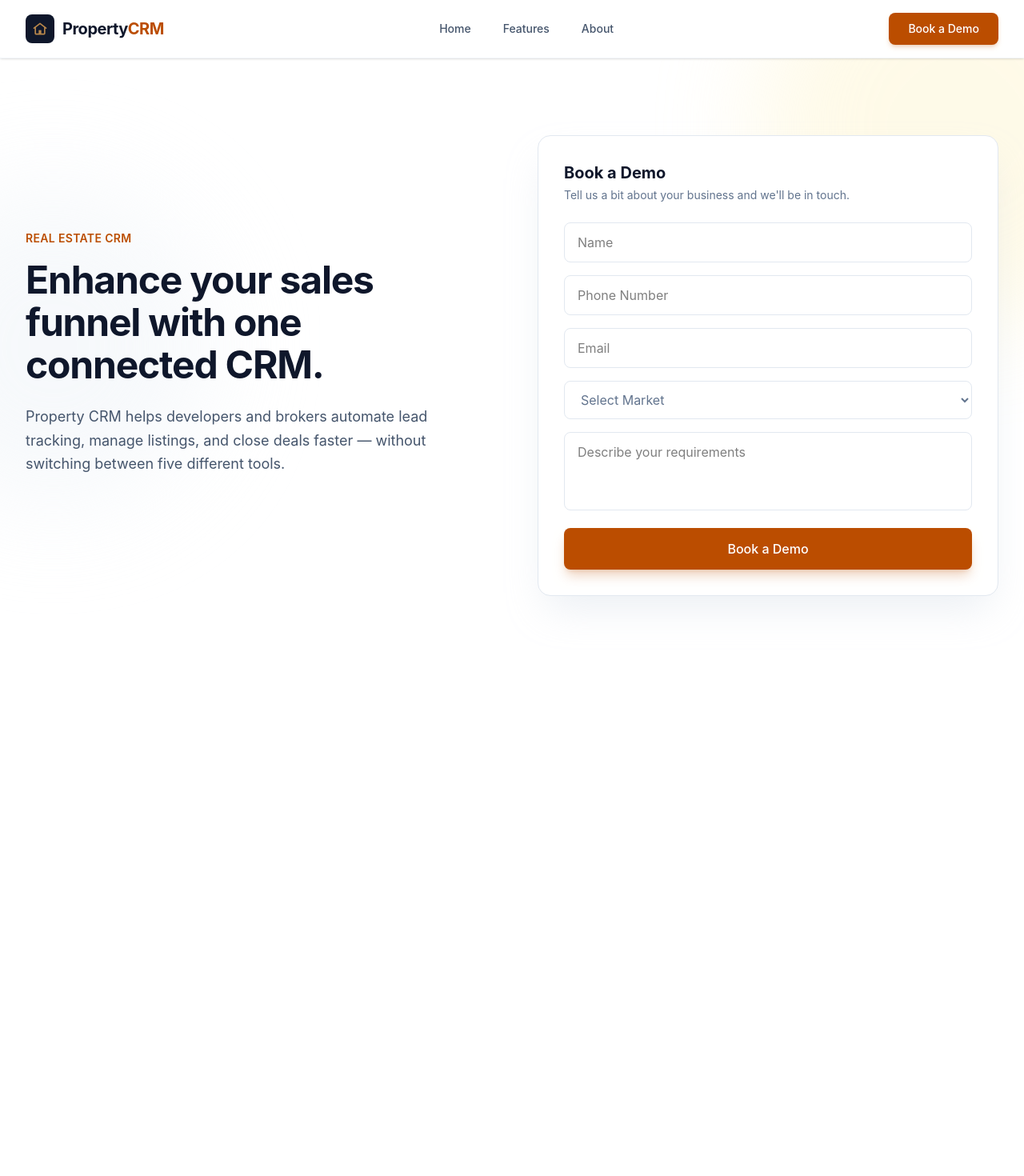
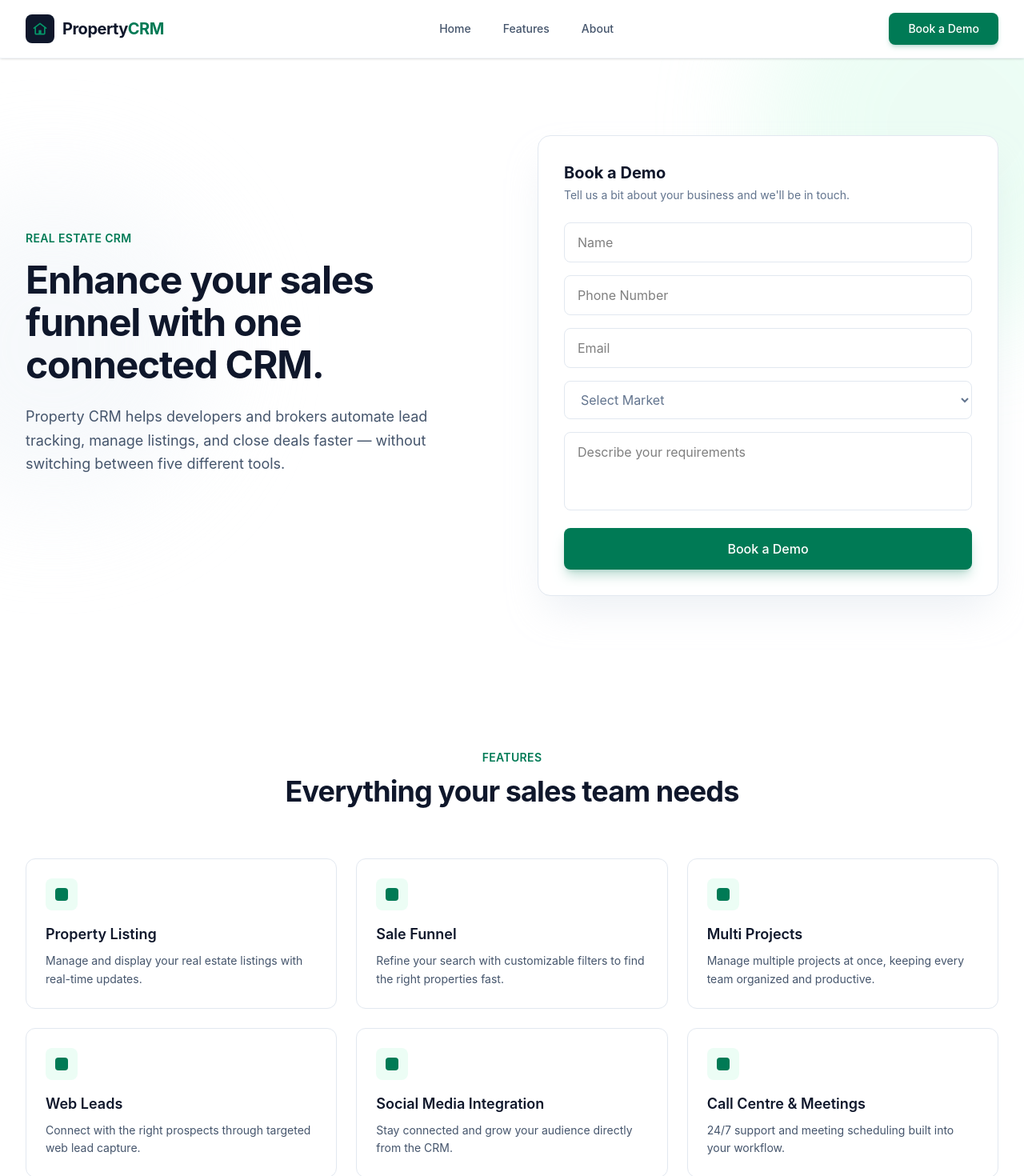
Before and after one commit to fatimaijaz404-del/propertyCRM, a React (Vite) app: page / in a window 1280 px wide. Shown: the top 1470 px of the page at 80% size. Before the commit the page ends 841 px from the top, so only its background shows below. Built offline with nearby package versions, Linux system fonts and the light colour scheme.

Commit message:
Add Features section to App

```diff
--- a/src/App.jsx
+++ b/src/App.jsx
@@ -1,11 +1,13 @@
 import Navbar from "./components/Navbar";
 import Hero from "./components/Hero";
+import Features from "./components/Features";
 
 function App() {
   return (
     <div>
       <Navbar />
       <Hero />
+      <Features />
     </div>
   );
 }
--- /dev/null
+++ b/src/components/Features.jsx
@@ -0,0 +1,64 @@
+const features = [
+  {
+    title: "Property Listing",
+    description: "Manage and display your real estate listings with real-time updates.",
+  },
+  {
+    title: "Sale Funnel",
+    description: "Refine your search with customizable filters to find the right properties fast.",
+  },
+  {
+    title: "Multi Projects",
+    description: "Manage multiple projects at once, keeping every team organized and productive.",
+  },
+  {
+    title: "Web Leads",
+    description: "Connect with the right prospects through targeted web lead capture.",
+  },
+  {
+    title: "Social Media Integration",
+    description: "Stay connected and grow your audience directly from the CRM.",
+  },
+  {
+    title: "Call Centre & Meetings",
+    description: "24/7 support and meeting scheduling built into your workflow.",
+  },
+];
+
+function Features() {
+  return (
+    <section id="features" className="px-8 py-24 max-w-7xl mx-auto">
+
+      <div className="text-center mb-16">
+        <p className="text-emerald-700 font-semibold tracking-wide uppercase text-sm mb-3">
+          Features
+        </p>
+        <h2 className="text-4xl font-bold text-slate-900 tracking-tight">
+          Everything your sales team needs
+        </h2>
+      </div>
+
+      <div className="grid md:grid-cols-3 gap-6">
+        {features.map((feature, index) => (
+          <div
+            key={index}
+            className="bg-white rounded-xl border border-slate-200 p-6 hover:shadow-lg hover:-translate-y-1 transition-all duration-200"
+          >
+            <div className="w-10 h-10 rounded-lg bg-emerald-50 flex items-center justify-center mb-4">
+              <div className="w-4 h-4 rounded-sm bg-emerald-700"></div>
+            </div>
+            <h3 className="text-lg font-semibold text-slate-900 mb-2">
+              {feature.title}
+            </h3>
+            <p className="text-slate-600 text-sm leading-relaxed">
+              {feature.description}
+            </p>
+          </div>
+        ))}
+      </div>
+
+    </section>
+  );
+}
+
+export default Features;
--- a/src/components/Hero.jsx
+++ b/src/components/Hero.jsx
@@ -8,7 +8,7 @@ function Hero() {
     market: "",
     message: "",
   });
-  const [status, setStatus] = useState("idle"); // idle | loading | success
+  const [status, setStatus] = useState("idle");
 
   function handleChange(e) {
     const { name, value } = e.target;
@@ -25,15 +25,13 @@ function Hero() {
 
   return (
     <section id="home" className="relative overflow-hidden">
-
-      <div className="absolute top-0 right-0 w-[500px] h-[500px] bg-amber-100 rounded-full blur-3xl opacity-40 -z-10 translate-x-1/3 -translate-y-1/3"></div>
+      <div className="absolute top-0 right-0 w-[500px] h-[500px] bg-emerald-100 rounded-full blur-3xl opacity-40 -z-10 translate-x-1/3 -translate-y-1/3"></div>
       <div className="absolute top-40 left-0 w-[400px] h-[400px] bg-slate-100 rounded-full blur-3xl opacity-60 -z-10 -translate-x-1/3"></div>
 
       <div className="grid md:grid-cols-2 gap-16 items-center px-8 py-24 max-w-7xl mx-auto">
 
-        {/* LEFT: Text content */}
         <div>
-          <p className="text-amber-700 font-semibold tracking-wide uppercase text-sm mb-4">
+          <p className="text-emerald-700 font-semibold tracking-wide uppercase text-sm mb-4">
             Real Estate CRM
           </p>
           <h1 className="text-5xl font-bold text-slate-900 leading-[1.1] mb-6 tracking-tight">
@@ -42,10 +40,8 @@ function Hero() {
           <p className="text-lg text-slate-600 mb-8 leading-relaxed">
             Property CRM helps developers and brokers automate lead tracking, manage listings, and close deals faster — without switching between five different tools.
           </p>
+        </div>
 
-          </div>
-
-        {/* RIGHT: Lead capture form */}
         <div className="bg-white rounded-2xl border border-slate-200 shadow-2xl shadow-slate-300/40 p-8">
           <h2 className="text-xl font-bold text-slate-900 mb-1">Book a Demo</h2>
           <p className="text-sm text-slate-500 mb-6">Tell us a bit about your business and we'll be in touch.</p>
@@ -58,7 +54,7 @@ function Hero() {
               value={formData.name}
               onChange={handleChange}
               required
-              className="w-full px-4 py-3 rounded-lg border border-slate-200 focus:outline-none focus:ring-2 focus:ring-amber-600/30 focus:border-amber-600 transition"
+              className="w-full px-4 py-3 rounded-lg border border-slate-200 focus:outline-none focus:ring-2 focus:ring-emerald-600/30 focus:border-emerald-600 transition"
             />
             <input
               type="tel"
@@ -67,7 +63,7 @@ function Hero() {
               value={formData.phone}
               onChange={handleChange}
               required
-              className="w-full px-4 py-3 rounded-lg border border-slate-200 focus:outline-none focus:ring-2 focus:ring-amber-600/30 focus:border-amber-600 transition"
+              className="w-full px-4 py-3 rounded-lg border border-slate-200 focus:outline-none focus:ring-2 focus:ring-emerald-600/30 focus:border-emerald-600 transition"
             />
             <input
               type="email"
@@ -76,13 +72,13 @@ function Hero() {
               value={formData.email}
               onChange={handleChange}
               required
-              className="w-full px-4 py-3 rounded-lg border border-slate-200 focus:outline-none focus:ring-2 focus:ring-amber-600/30 focus:border-amber-600 transition"
+              className="w-full px-4 py-3 rounded-lg border border-slate-200 focus:outline-none focus:ring-2 focus:ring-emerald-600/30 focus:border-emerald-600 transition"
             />
             <select
               name="market"
               value={formData.market}
               onChange={handleChange}
-              className="w-full px-4 py-3 rounded-lg border border-slate-200 text-slate-500 focus:outline-none focus:ring-2 focus:ring-amber-600/30 focus:border-amber-600 transition"
+              className="w-full px-4 py-3 rounded-lg border border-slate-200 text-slate-500 focus:outline-none focus:ring-2 focus:ring-emerald-600/30 focus:border-emerald-600 transition"
             >
               <option value="">Select Market</option>
               <option value="uae">UAE</option>
@@ -96,13 +92,13 @@ function Hero() {
               rows="3"
               value={formData.message}
               onChange={handleChange}
-              className="w-full px-4 py-3 rounded-lg border border-slate-200 focus:outline-none focus:ring-2 focus:ring-amber-600/30 focus:border-amber-600 transition resize-none"
+              className="w-full px-4 py-3 rounded-lg border border-slate-200 focus:outline-none focus:ring-2 focus:ring-emerald-600/30 focus:border-emerald-600 transition resize-none"
             />
 
             <button
               type="submit"
               disabled={status === "loading"}
-              className="w-full bg-amber-700 text-white px-6 py-3.5 rounded-lg font-medium shadow-lg shadow-amber-700/25 hover:bg-amber-800 hover:shadow-xl transition-all duration-200 disabled:opacity-60"
+              className="w-full bg-emerald-700 text-white px-6 py-3.5 rounded-lg font-medium shadow-lg shadow-emerald-700/25 hover:bg-emerald-800 hover:shadow-xl transition-all duration-200 disabled:opacity-60"
             >
               {status === "loading" ? "Sending..." : status === "success" ? "✓ Sent — We'll be in touch" : "Book a Demo"}
             </button>
--- a/src/components/Navbar.jsx
+++ b/src/components/Navbar.jsx
@@ -5,24 +5,24 @@ function Navbar() {
       <div className="flex items-center gap-2.5">
         <div className="w-9 h-9 rounded-lg bg-slate-900 flex items-center justify-center">
           <svg viewBox="0 0 24 24" className="w-5 h-5" fill="none">
-            <path d="M3 11L12 4L21 11" stroke="#B8874B" strokeWidth="2" strokeLinecap="round" strokeLinejoin="round"/>
-            <path d="M5 10V19C5 19.5523 5.44772 20 6 20H18C18.5523 20 19 19.5523 19 19V10" stroke="#B8874B" strokeWidth="2" strokeLinecap="round" strokeLinejoin="round"/>
-            <rect x="10" y="14" width="4" height="6" fill="#B8874B"/>
+            <path d="M3 11L12 4L21 11" stroke="#059669" strokeWidth="2" strokeLinecap="round" strokeLinejoin="round"/>
+            <path d="M5 10V19C5 19.5523 5.44772 20 6 20H18C18.5523 20 19 19.5523 19 19V10" stroke="#059669" strokeWidth="2" strokeLinecap="round" strokeLinejoin="round"/>
+            <rect x="10" y="14" width="4" height="6" fill="#059669"/>
           </svg>
         </div>
         <span className="text-xl font-bold tracking-tight">
           <span className="text-slate-900">Property</span>
-          <span className="text-amber-700">CRM</span>
+          <span className="text-emerald-700">CRM</span>
         </span>
       </div>
 
       <ul className="hidden md:flex gap-10 text-slate-600 font-medium text-sm">
-        <li><a href="#home" className="hover:text-amber-700 transition-colors">Home</a></li>
-        <li><a href="#features" className="hover:text-amber-700 transition-colors">Features</a></li>
-        <li><a href="#about" className="hover:text-amber-700 transition-colors">About</a></li>
+        <li><a href="#home" className="hover:text-emerald-700 transition-colors">Home</a></li>
+        <li><a href="#features" className="hover:text-emerald-700 transition-colors">Features</a></li>
+        <li><a href="#about" className="hover:text-emerald-700 transition-colors">About</a></li>
       </ul>
 
-      <a href="#contact" className="bg-amber-700 text-white px-6 py-2.5 rounded-lg font-medium text-sm shadow-md shadow-amber-700/20 hover:bg-amber-800 hover:shadow-lg hover:shadow-amber-700/30 hover:-translate-y-0.5 transition-all duration-200">
+      <a href="#contact" className="bg-emerald-700 text-white px-6 py-2.5 rounded-lg font-medium text-sm shadow-md shadow-emerald-700/20 hover:bg-emerald-800 hover:shadow-lg hover:shadow-emerald-700/30 hover:-translate-y-0.5 transition-all duration-200">
         Book a Demo
       </a>
 
```
